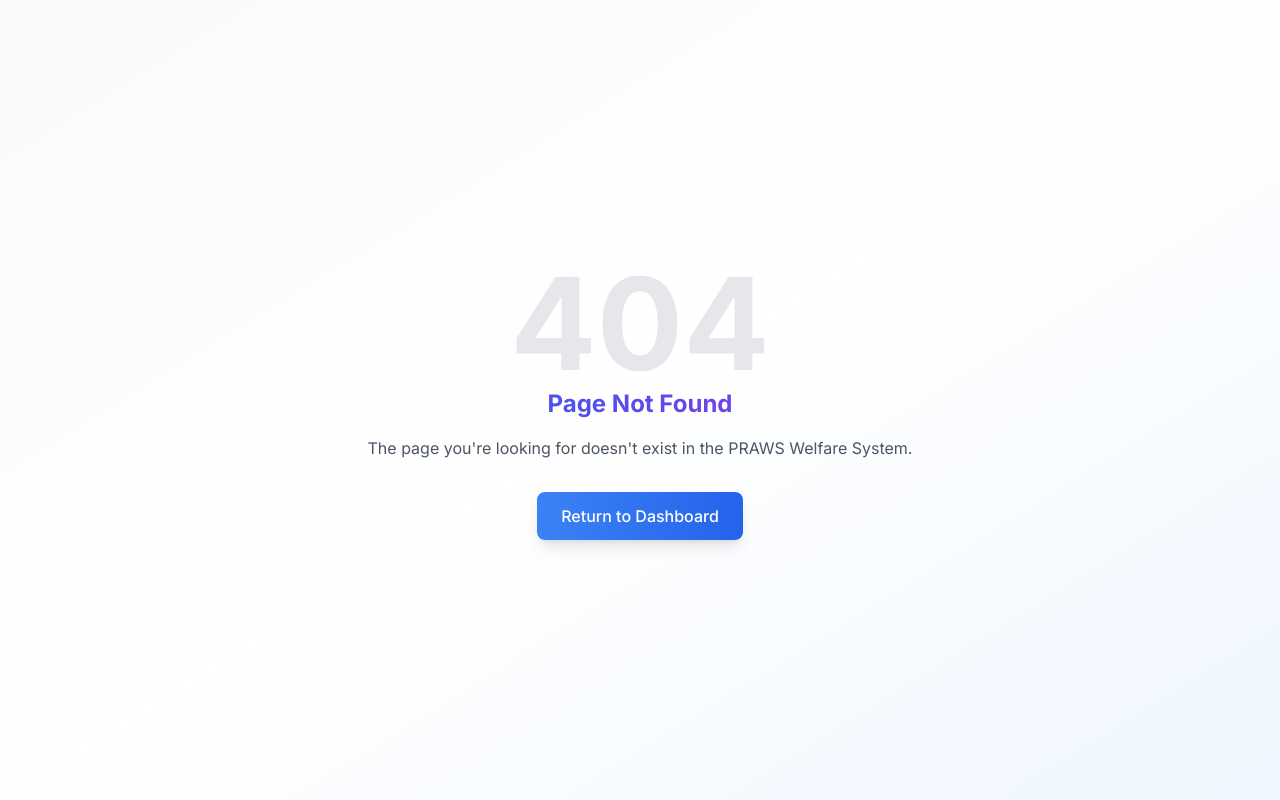
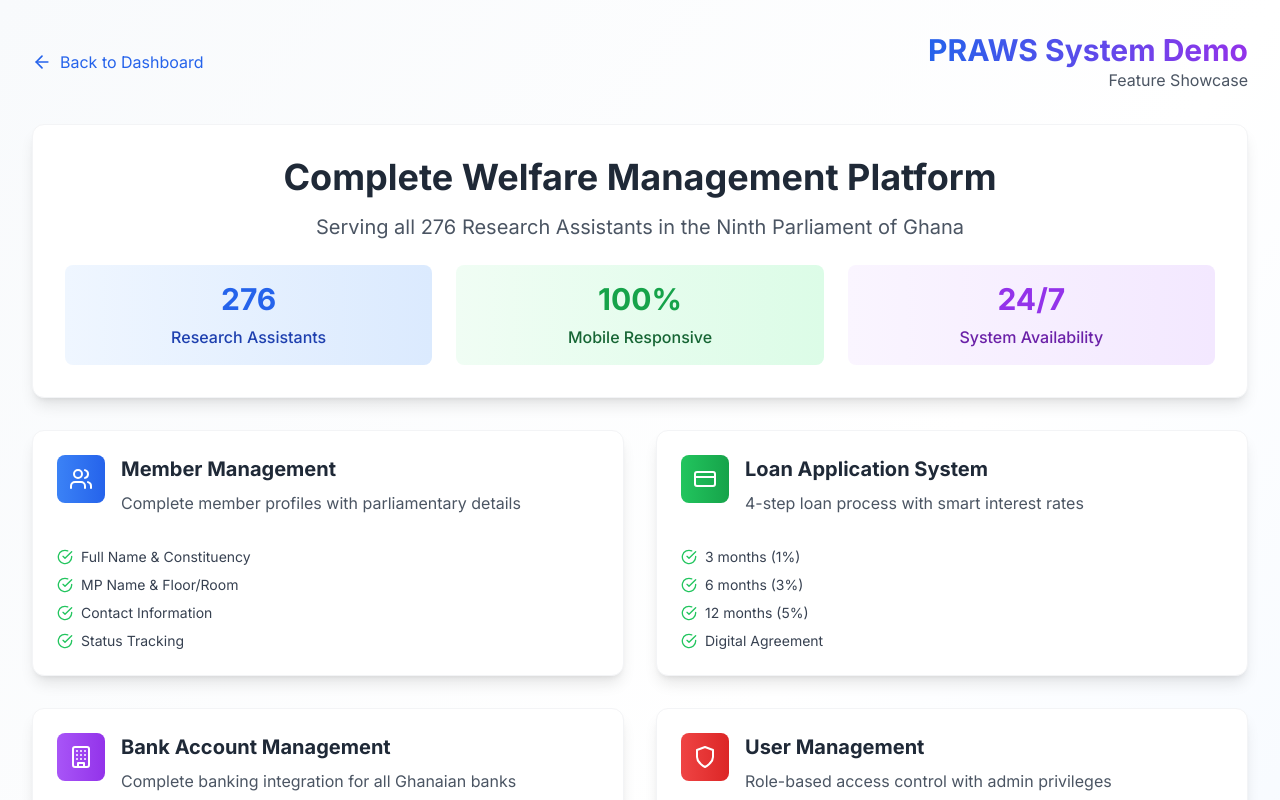
Before and after one commit to alxsam2025-cpu/welfare-management-system, a Next.js app: page /demo in a window 1280 px wide. Before the commit this address had no page. Shown: the top 800 px of the page. Built offline with nearby package versions, Linux system fonts and the light colour scheme.

Commit message:
feat: Add demo showcase page to highlight PRAWS system features

```diff
--- /dev/null
+++ b/src/app/demo/page.tsx
@@ -0,0 +1,179 @@
+'use client'
+
+import Link from 'next/link'
+import { ArrowLeft, CheckCircle, Users, CreditCard, Building, Shield, FileText } from 'lucide-react'
+
+export default function DemoPage() {
+  const features = [
+    {
+      icon: Users,
+      title: 'Member Management',
+      description: 'Complete member profiles with parliamentary details',
+      features: ['Full Name & Constituency', 'MP Name & Floor/Room', 'Contact Information', 'Status Tracking'],
+      color: 'from-blue-500 to-blue-600'
+    },
+    {
+      icon: CreditCard,
+      title: 'Loan Application System',
+      description: '4-step loan process with smart interest rates',
+      features: ['3 months (1%)', '6 months (3%)', '12 months (5%)', 'Digital Agreement'],
+      color: 'from-green-500 to-green-600'
+    },
+    {
+      icon: Building,
+      title: 'Bank Account Management',
+      description: 'Complete banking integration for all Ghanaian banks',
+      features: ['20+ Major Banks', 'Multiple Account Types', 'Primary Account Selection', 'Verification System'],
+      color: 'from-purple-500 to-purple-600'
+    },
+    {
+      icon: Shield,
+      title: 'User Management',
+      description: 'Role-based access control with admin privileges',
+      features: ['Admin Access', 'Committee Members', 'Oversight Committee', 'Regular Users'],
+      color: 'from-red-500 to-red-600'
+    },
+    {
+      icon: FileText,
+      title: 'Accounting System',
+      description: 'Chart of accounts with journal entries',
+      features: ['Welfare Contributions', 'Loan Accounts', 'Investment Tracking', 'Payment Matching'],
+      color: 'from-orange-500 to-orange-600'
+    }
+  ]
+
+  return (
+    <div className="min-h-screen bg-gradient-to-br from-slate-50 via-white to-blue-50">
+      <div className="container-custom py-8">
+        {/* Header */}
+        <div className="flex items-center justify-between mb-8">
+          <Link
+            href="/"
+            className="flex items-center gap-2 text-blue-600 hover:text-blue-800 transition-colors"
+          >
+            <ArrowLeft className="w-5 h-5" />
+            Back to Dashboard
+          </Link>
+          <div className="text-right">
+            <h1 className="text-3xl font-bold text-gradient">PRAWS System Demo</h1>
+            <p className="text-gray-600">Feature Showcase</p>
+          </div>
+        </div>
+
+        {/* Hero Section */}
+        <div className="card-glow p-8 mb-8 text-center">
+          <h2 className="text-4xl font-bold text-gray-800 mb-4">
+            Complete Welfare Management Platform
+          </h2>
+          <p className="text-xl text-gray-600 mb-6">
+            Serving all 276 Research Assistants in the Ninth Parliament of Ghana
+          </p>
+          <div className="grid grid-cols-1 md:grid-cols-3 gap-6">
+            <div className="bg-gradient-to-r from-blue-50 to-blue-100 rounded-lg p-4">
+              <div className="text-3xl font-bold text-blue-600 mb-2">276</div>
+              <div className="text-blue-800 font-medium">Research Assistants</div>
+            </div>
+            <div className="bg-gradient-to-r from-green-50 to-green-100 rounded-lg p-4">
+              <div className="text-3xl font-bold text-green-600 mb-2">100%</div>
+              <div className="text-green-800 font-medium">Mobile Responsive</div>
+            </div>
+            <div className="bg-gradient-to-r from-purple-50 to-purple-100 rounded-lg p-4">
+              <div className="text-3xl font-bold text-purple-600 mb-2">24/7</div>
+              <div className="text-purple-800 font-medium">System Availability</div>
+            </div>
+          </div>
+        </div>
+
+        {/* Features Grid */}
+        <div className="grid grid-cols-1 lg:grid-cols-2 gap-8 mb-8">
+          {features.map((feature, index) => {
+            const IconComponent = feature.icon
+            return (
+              <div key={index} className="card-glow p-6">
+                <div className="flex items-start gap-4 mb-4">
+                  <div className={`p-3 bg-gradient-to-r ${feature.color} text-white rounded-lg`}>
+                    <IconComponent className="w-6 h-6" />
+                  </div>
+                  <div>
+                    <h3 className="text-xl font-bold text-gray-800 mb-2">{feature.title}</h3>
+                    <p className="text-gray-600 mb-4">{feature.description}</p>
+                  </div>
+                </div>
+                <div className="space-y-2">
+                  {feature.features.map((item, idx) => (
+                    <div key={idx} className="flex items-center gap-2">
+                      <CheckCircle className="w-4 h-4 text-green-500" />
+                      <span className="text-sm text-gray-700">{item}</span>
+                    </div>
+                  ))}
+                </div>
+              </div>
+            )
+          })}
+        </div>
+
+        {/* Technical Specs */}
+        <div className="card-glow p-6 mb-8">
+          <h3 className="text-2xl font-bold text-gray-800 mb-6">Technical Specifications</h3>
+          <div className="grid grid-cols-1 md:grid-cols-2 lg:grid-cols-3 gap-6">
+            <div>
+              <h4 className="font-semibold text-gray-700 mb-3">Frontend Technology</h4>
+              <ul className="space-y-1 text-sm text-gray-600">
+                <li>• Next.js 14 with TypeScript</li>
+                <li>• Tailwind CSS for styling</li>
+                <li>• React Hot Toast notifications</li>
+                <li>• Lucide React icons</li>
+              </ul>
+            </div>
+            <div>
+              <h4 className="font-semibold text-gray-700 mb-3">Backend & Database</h4>
+              <ul className="space-y-1 text-sm text-gray-600">
+                <li>• PostgreSQL database</li>
+                <li>• Prisma ORM</li>
+                <li>• NextAuth.js authentication</li>
+                <li>• API routes with validation</li>
+              </ul>
+            </div>
+            <div>
+              <h4 className="font-semibold text-gray-700 mb-3">Deployment</h4>
+              <ul className="space-y-1 text-sm text-gray-600">
+                <li>• Vercel hosting</li>
+                <li>• Automatic deployments</li>
+                <li>• Environment variables</li>
+                <li>• Production optimization</li>
+              </ul>
+            </div>
+          </div>
+        </div>
+
+        {/* CTA Section */}
+        <div className="card-glow p-8 text-center">
+          <h3 className="text-2xl font-bold text-gray-800 mb-4">
+            Ready to Transform Welfare Management?
+          </h3>
+          <p className="text-gray-600 mb-6">
+            Experience the future of parliamentary research assistant welfare management
+          </p>
+          <div className="flex flex-col sm:flex-row gap-4 justify-center">
+            <Link
+              href="/"
+              className="btn btn-primary flex items-center gap-2 justify-center"
+            >
+              <Users className="w-4 h-4" />
+              View Dashboard
+            </Link>
+            <a
+              href="https://github.com/alxsam2025-cpu/welfare-management-system"
+              target="_blank"
+              rel="noopener noreferrer"
+              className="btn btn-outline flex items-center gap-2 justify-center"
+            >
+              <FileText className="w-4 h-4" />
+              View Source Code
+            </a>
+          </div>
+        </div>
+      </div>
+    </div>
+  )
+}
--- a/src/app/page.tsx
+++ b/src/app/page.tsx
@@ -365,6 +365,10 @@ export default function Dashboard() {
               <FileText className="w-6 h-6" />
               <span className="text-xs">Reports</span>
             </Link>
+            <Link href="/demo" className="btn btn-secondary flex-col h-24 gap-2">
+              <Eye className="w-6 h-6" />
+              <span className="text-xs">Demo</span>
+            </Link>
           </div>
         </div>
 
```
